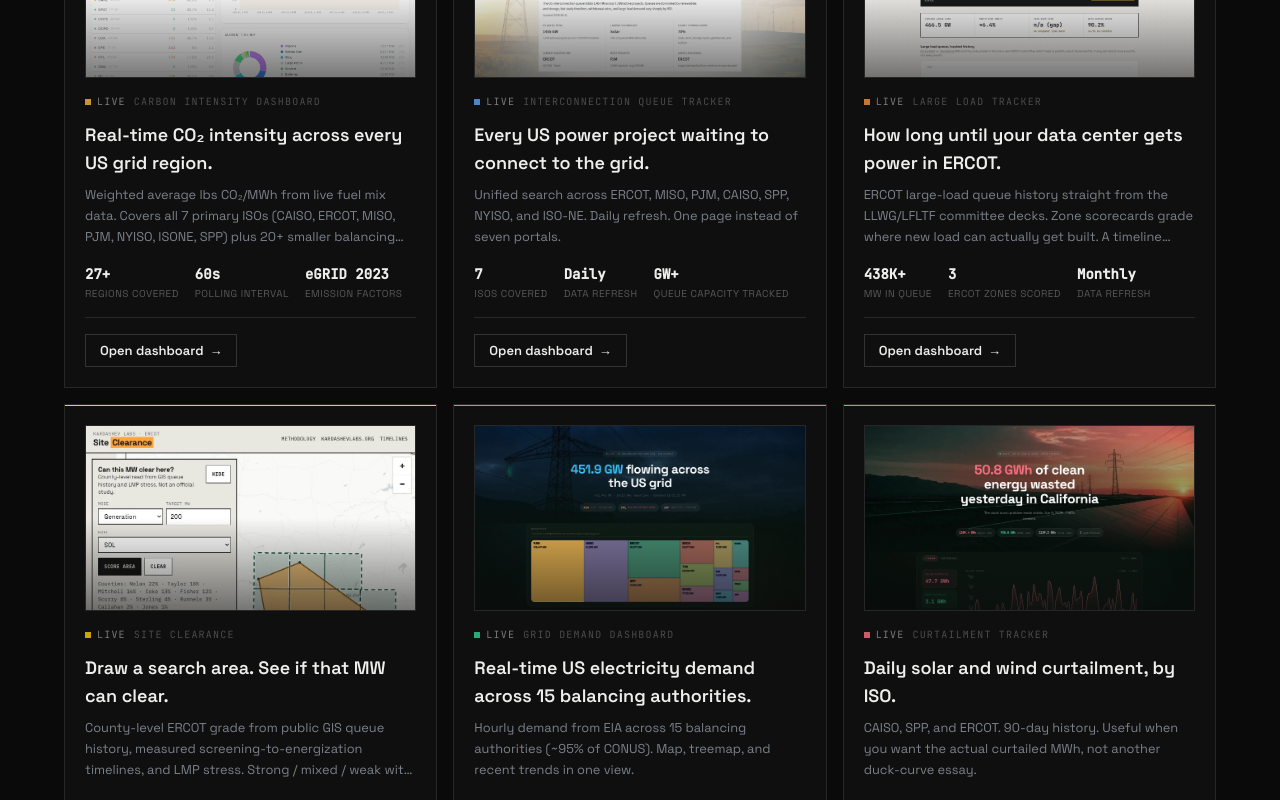
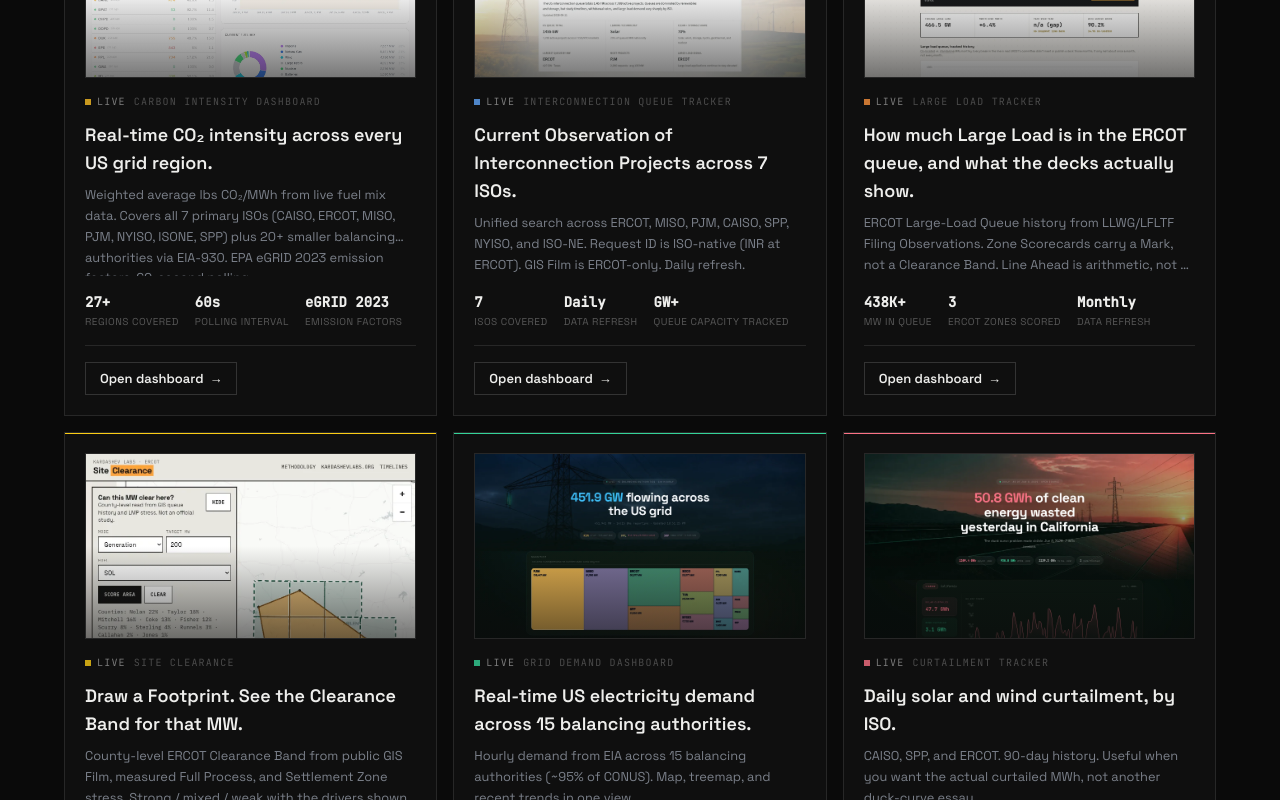
Before and after one commit to kardashev-lab/website, a Next.js app: page / in a window 1280 px wide. Shown: the part 1000-1800 px from the top of the page. Built offline with nearby package versions, Linux system fonts and the light colour scheme; no server answers.

Commit message:
Use Band, Mark, Line Ahead, and GIS Film in marketing blurbs.
Homepage and JSON-LD were still selling a grade and a time-to-power estimator.

```diff
--- a/app/layout.tsx
+++ b/app/layout.tsx
@@ -206,7 +206,7 @@ const jsonLd = {
           name: 'What is the Large Load Tracker?',
           acceptedAnswer: {
             '@type': 'Answer',
-            text: "Tracks ERCOT's large-load queue (data center, crypto, industrial) from LLWG/LFLTF decks. Zone grades from queue depth, gen-side timelines, and price stress. Includes a timeline estimator and a Batch Zero explainer.",
+            text: "Tracks ERCOT's Large-Load Queue (data center, crypto, industrial) from LLWG/LFLTF Filing Observations. Zone Scorecard Marks from queue depth, generation-side Full Process, and price stress. Includes Line Ahead arithmetic and a Batch Zero explainer.",
           },
         },
         {
@@ -214,7 +214,7 @@ const jsonLd = {
           name: 'What is Site Clearance?',
           acceptedAnswer: {
             '@type': 'Answer',
-            text: 'At clearance.kardashevlabs.org you draw an ERCOT search area, pick gen or large-load MW, and get a strong / mixed / weak county-level grade from public GIS queue, measured timelines, and LMP stress. Not an official interconnection study.',
+            text: 'At clearance.kardashevlabs.org you draw an ERCOT Footprint. Generation Mode returns a strong / mixed / weak county-level Clearance Band from public GIS Film, measured Full Process, and Settlement Zone stress. Load Mode is Attached Evidence, not a Clearance. Not an official interconnection study.',
           },
         },
         {
--- a/lib/site.ts
+++ b/lib/site.ts
@@ -99,9 +99,9 @@ export const TOOLS: Tool[] = [
       'Filter by fuel type, capacity, and project status',
       'Download queue data as CSV',
     ],
-    headline: 'Every US power project waiting to connect to the grid.',
+    headline: 'Current Observation of Interconnection Projects across 7 ISOs.',
     blurb:
-      'Unified search across ERCOT, MISO, PJM, CAISO, SPP, NYISO, and ISO-NE. Daily refresh. One page instead of seven portals.',
+      'Unified search across ERCOT, MISO, PJM, CAISO, SPP, NYISO, and ISO-NE. Request ID is ISO-native (INR at ERCOT). GIS Film is ERCOT-only. Daily refresh.',
     stats: [
       { value: '7', label: 'ISOs covered' },
       { value: 'Daily', label: 'data refresh' },
@@ -122,7 +122,7 @@ export const TOOLS: Tool[] = [
     name: 'Large Load Tracker',
     url: 'https://large-load-tracker.kardashevlabs.org',
     description:
-      'ERCOT large-load (data center, crypto, industrial) interconnection queue history extracted from monthly LLWG/LFLTF committee decks. Zone scorecards combining queue depth, generator interconnection timelines, and price stress. A project timeline estimator, and a plain-language explainer of Batch Zero (PGRR145, NPRR1325, Senate Bill 6).',
+      'ERCOT Large-Load Queue history extracted from monthly LLWG/LFLTF Filing Observations. Zone Scorecards combining queue depth, generation-side Full Process, and Settlement Zone stress. Line Ahead arithmetic, and a plain-language explainer of Batch Zero (PGRR145, NPRR1325, Senate Bill 6).',
     keywords: [
       'ERCOT large load queue',
       'ERCOT data center interconnection',
@@ -137,13 +137,13 @@ export const TOOLS: Tool[] = [
     ],
     features: [
       'Monthly ERCOT large-load queue history from LLWG/LFLTF committee decks',
-      'Zone scorecards: queue depth, interconnection timelines, and price stress in one grade',
-      'Project timeline estimator based on real ERCOT approval pace',
+      'Zone Scorecards: queue depth, Full Process, and price stress in one Mark (A–D)',
+      'Line Ahead arithmetic from Filing Observations and measured Full Process',
       'Batch Zero (PGRR145, NPRR1325, Senate Bill 6) explained with sourced dates',
     ],
-    headline: 'How long until your data center gets power in ERCOT.',
+    headline: 'How much Large Load is in the ERCOT queue, and what the decks actually show.',
     blurb:
-      "ERCOT large-load queue history straight from the LLWG/LFLTF committee decks. Zone scorecards grade where new load can actually get built. A timeline estimator runs the real math on your project. Plus Batch Zero, ERCOT's first large-load approval batch, explained in plain language.",
+      "ERCOT Large-Load Queue history from LLWG/LFLTF Filing Observations. Zone Scorecards carry a Mark, not a Clearance Band. Line Ahead is arithmetic, not a forecast. Batch Zero is the first Large-Load Integration instance.",
     stats: [
       { value: '438K+', label: 'MW in queue' },
       { value: '3', label: 'ERCOT zones scored' },
@@ -164,7 +164,7 @@ export const TOOLS: Tool[] = [
     name: 'Site Clearance',
     url: 'https://clearance.kardashevlabs.org',
     description:
-      'Draw a search area in ERCOT and get a county-level strong / mixed / weak clearance estimate from GIS queue pressure, measured interconnection timelines, and LMP market stress. Public data only; not an official interconnection study.',
+      'Draw a Footprint in ERCOT. Generation Mode returns a county-level Clearance Band (strong / mixed / weak) from GIS Film pressure, measured Full Process, and Settlement Zone stress. Public data only; not an official interconnection study. Load Mode is Attached Evidence, not a Clearance.',
     keywords: [
       'ERCOT site clearance',
       'ERCOT interconnection screening',
@@ -178,21 +178,21 @@ export const TOOLS: Tool[] = [
       'public interconnection study alternative',
     ],
     features: [
-      'Draw a search polygon on an ERCOT map (Texas-only)',
-      'County-resolution queue pressure from the public GIS Report',
-      'Measured peer timelines by zone and fuel from GIS history',
-      'Load-zone LMP stress (negative hours, volatility) in the grade',
+      'Draw a Footprint on an ERCOT map (Texas-only)',
+      'County-resolution Generation Queue pressure from the public GIS Report',
+      'Measured Full Process by CDR Zone and fuel from GIS Film',
+      'Settlement Zone LMP stress (negative hours, volatility) in the Band',
     ],
-    headline: 'Draw a search area. See if that MW can clear.',
+    headline: 'Draw a Footprint. See the Clearance Band for that MW.',
     blurb:
-      'County-level ERCOT grade from public GIS queue history, measured screening-to-energization timelines, and LMP stress. Strong / mixed / weak with the drivers shown. Not an official study.',
+      'County-level ERCOT Clearance Band from public GIS Film, measured Full Process, and Settlement Zone stress. Strong / mixed / weak with the drivers shown. Not an official study.',
     stats: [
       { value: 'County', label: 'GIS resolution' },
       { value: '~97mo', label: 'timeline history' },
       { value: 'Free', label: 'public tool' },
     ],
     image: '/images/tool-site-clearance.webp',
-    imageAlt: 'ERCOT Site Clearance map with drawn search area and county overlays',
+    imageAlt: 'ERCOT Site Clearance map with drawn Footprint and county overlays',
     theme: {
       accent: 'from-yellow-500/20 to-yellow-500/0',
       glow: 'rgba(234,179,8,0.12)',
```
Also changed, not shown: public/llms.txt, 1 other file (tests, documents, lock files or other folders).
